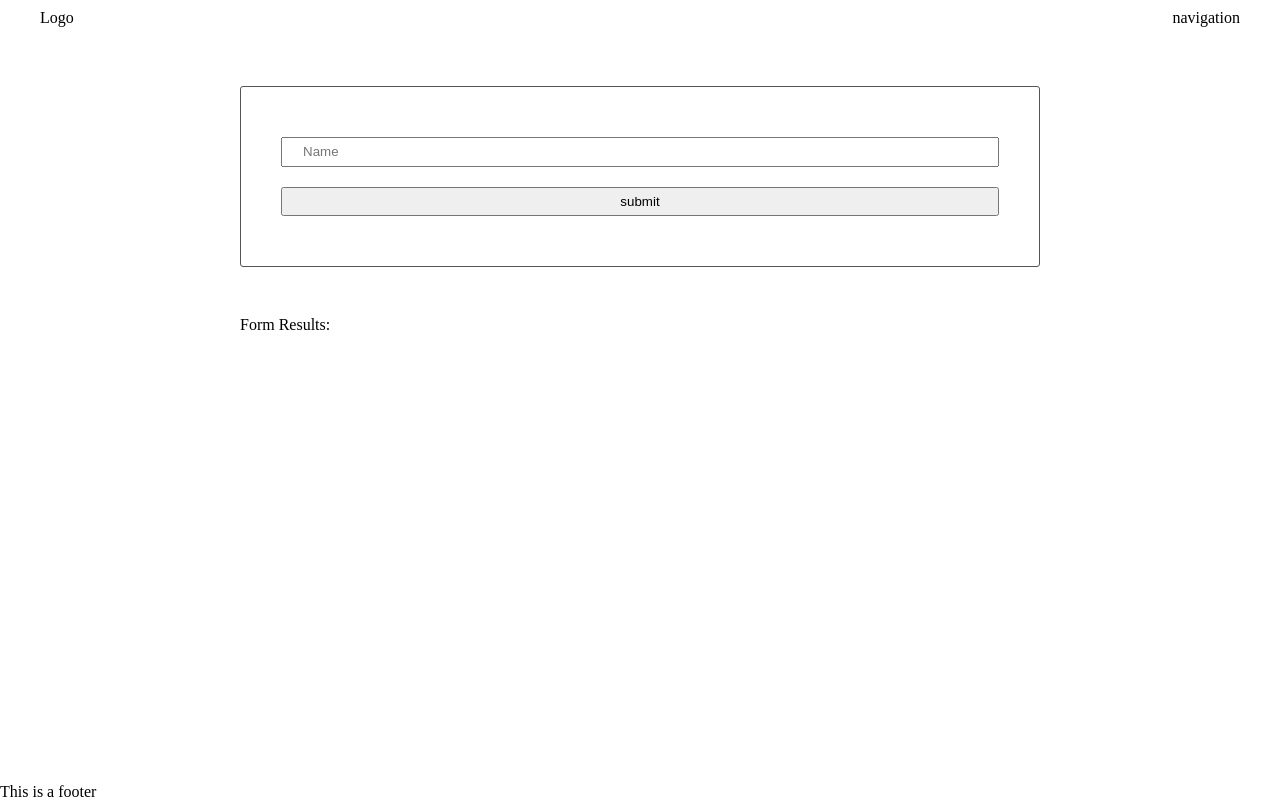
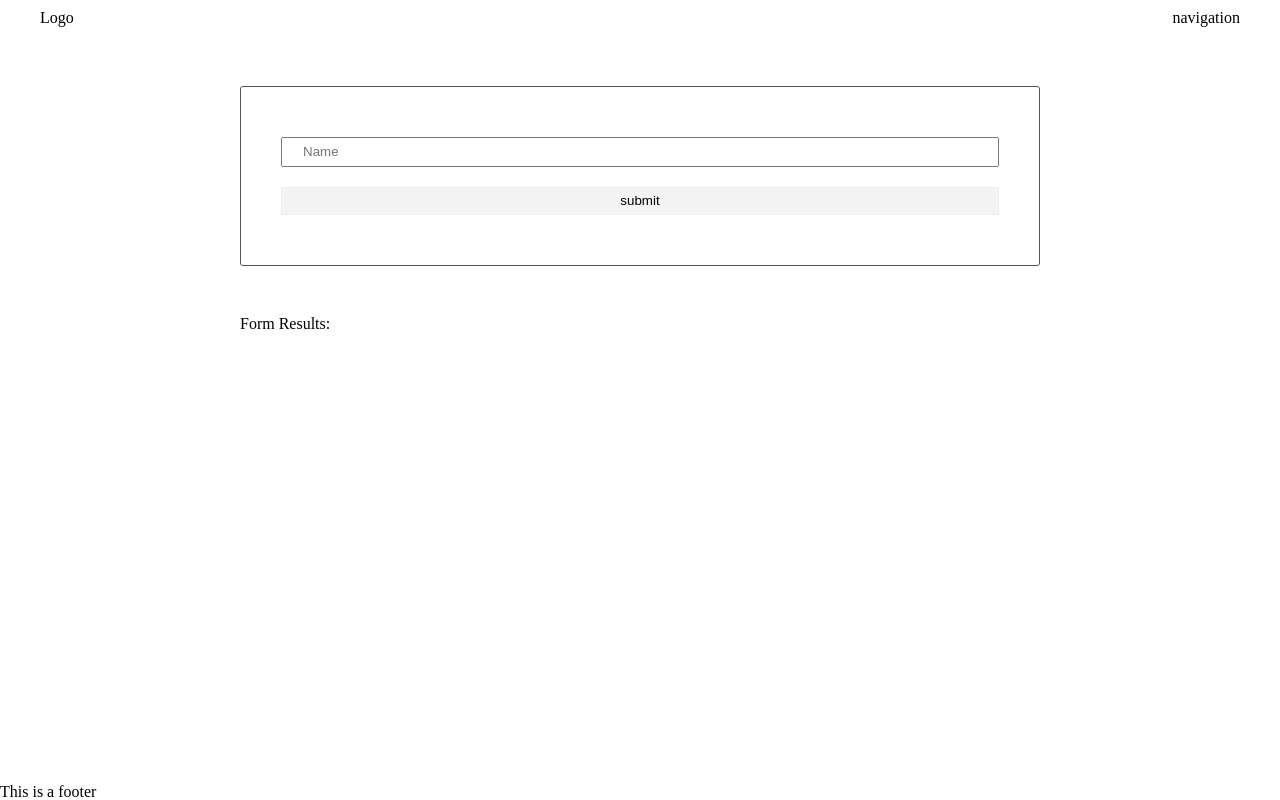
Before and after one commit to claudioacioli/udacity-frontend-nlp, a website built with webpack: page src/client/views/index.html in a window 1280 px wide. Built offline with nearby package versions, Linux system fonts and the light colour scheme.

Commit message:
feat: Create some style for the button

```diff
--- a/src/client/styles/form.scss
+++ b/src/client/styles/form.scss
@@ -1,8 +1,9 @@
+$button-color: #e9e9e9;
+
 form {
   border: 1px solid #545454;
   border-radius: 3px;
   padding: 40px;
-}
 
   input {
     padding: 5px 20px;
@@ -10,3 +11,14 @@ input {
     line-height: 16px;
     margin: 10px 0;
   }
+
+  input[type="submit"] {
+    background-color: rgba($button-color, .5);
+    border:1px solid rgba($button-color, .5);
+
+    &:hover {
+      background-color: $button-color;
+    }
+  }
+
+}
```
Lines whose indentation alone changed are shown as unchanged.
